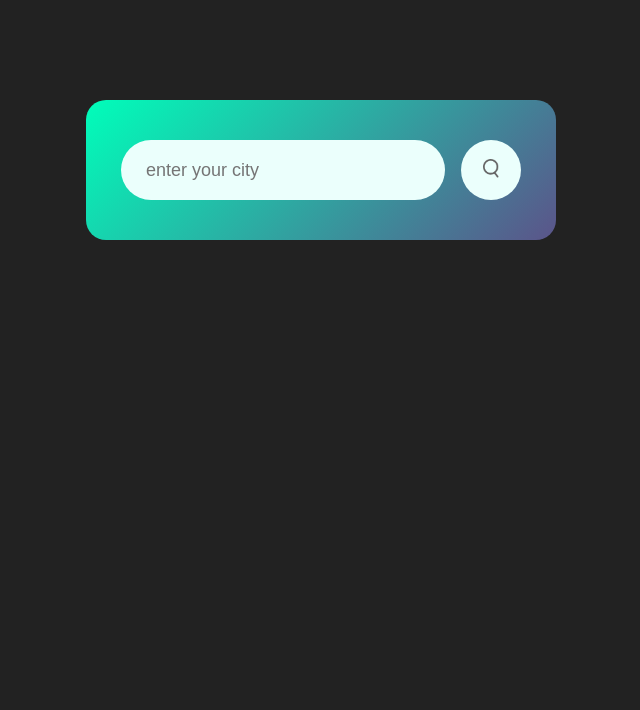
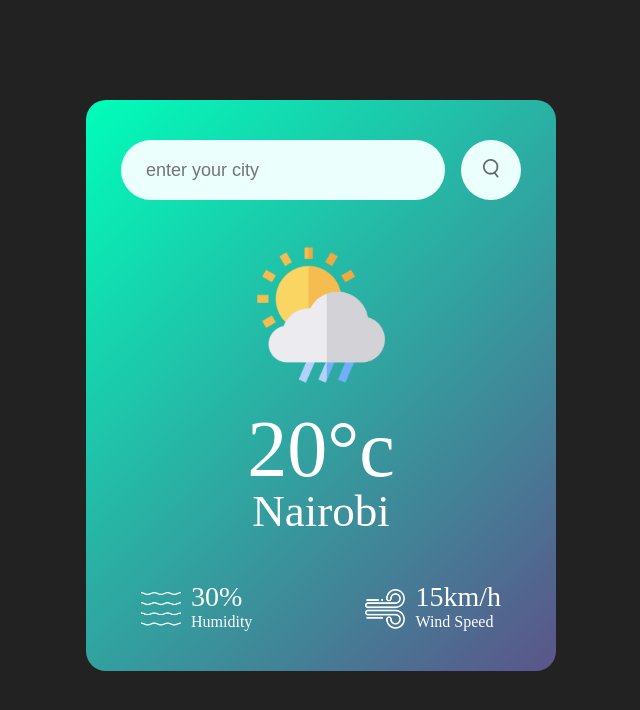
Before and after one commit to Mbuguacodes254/weather_App, a plain HTML site: page index.html in a window 1280 px wide. Shown: the whole page, without its empty margins (319-959 px from the left). Drawn offline with Linux system fonts and the light colour scheme; no server answers.

Commit message:
started working on the api

```diff
--- a/index.html
+++ b/index.html
@@ -8,11 +8,50 @@
     <body>
 <div class="card">
     <div class="search">
-        <input type="text" placeholder="enter your city" spellcheck="false">
-<button><img src="Images/search.png"></button>
+    <input type="text" placeholder="enter your city" spellcheck="false">
+    <button><img src="Images/search.png"></button>
+    </div>
+    <div class="weather">
+        <img src="Images/drizzle.png" class="weather-icon">
+    <h1 class="temp">20°c</h1>
+    <h2 class="city">Nairobi</h2>
+    </div>
+    <div class="details">
+        <div class="col">
+            <img src="Images/humidity.png">
+            <div>
+                <p class="humidity">30%</p>
+                <p>Humidity</p>
+            </div>
+        </div>
+        <div class="col">
+            <img src="Images/wind.png">
+            <div>
+                <p class="wind">15km/h</p>
+                <p>Wind Speed</p>
+            </div>
+        </div>
     </div>
 </div>
 
-<link src="script.jsx"/>
+<script>
+    const apiKey = "5ffeca94912ddb2119314781fe074ab4";
+    const apiUrl = "https://api.openweathermap.org/data/2.5/weather?units=metric&q=nairobi";
+
+    async function checkWeather(){
+        const response = await fetch(apiUrl + `&appid=${apiKey}`);
+        var data = await response.json();
+
+        console.log(data);
+
+        document.querySelector(".city").innerHTML=data.name;
+        document.querySelector(".temp").innerHTML= Math.round (data.main.temp) + "°c";
+        document.querySelector(".humidity").innerHTML=data.main.humidity +"%" ;
+                document.querySelector(".wind").innerHTML=data.wind.speed + "km/h";
+
+    }
+    checkWeather()
+</script>
+<!-- <script src="script.js"></script> -->
     </body>
 </html>
--- a/style.css
+++ b/style.css
@@ -52,3 +52,43 @@ body{
 .search button img{
     width: 16px;
 }
+
+.weather-icon{
+    width: 170px;
+    margin-top: 30px;
+}
+
+.weather h1{
+font-size: 80px;
+font-weight: 500;
+}
+
+.weather h2{
+font-size: 45px;
+font-weight: 400;
+margin-top: -10px;
+}
+
+.details{
+    display: flex;
+    align-items: center;
+    justify-content: space-between;
+    padding: 0 20px;
+    margin-top: 50px;
+}
+
+.col{
+    display: flex;
+    align-items: center;
+    text-align: left;
+}
+
+.col img{
+  width: 40px;
+  margin-right: 10px;
+}
+
+.humidity, .wind{
+    font-size: 28px;
+    margin-top: -6px;
+}
```
